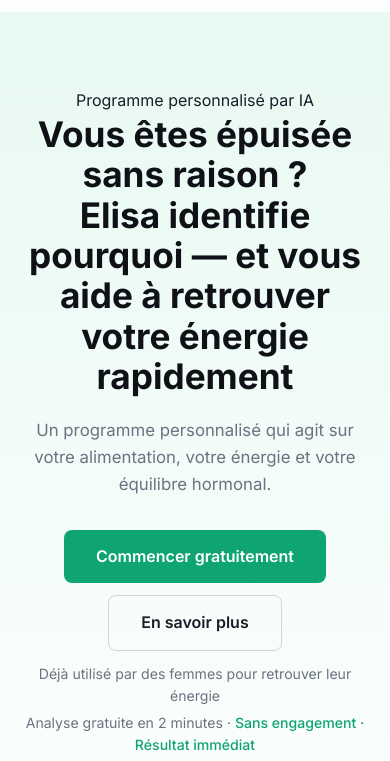
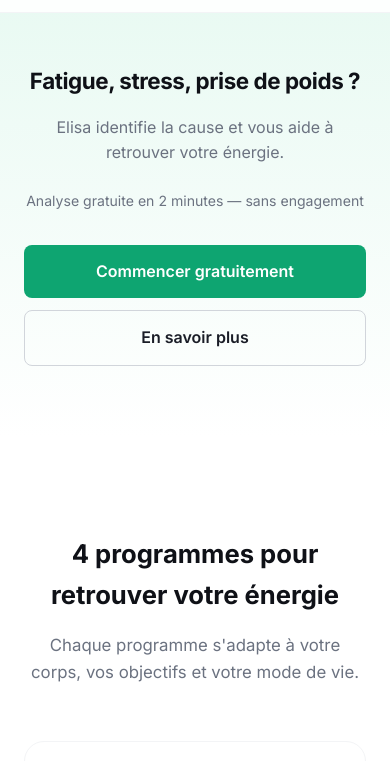
Before and after one commit to fernandesemmanuel454-ship-it/elisa-health, a website: page index.html in a window 390 px wide. Shown: the part 52-813 px from the top of the page. Drawn offline with Linux system fonts and the light colour scheme.

Commit message:
Hero simplifie : 4 elements, lisible en 3 secondes
- Titre reduit 35% : Fatigue, stress, prise de poids ?
- Sous-titre : Elisa identifie la cause et vous aide a retrouver votre energie
- Preuve : Analyse gratuite en 2 minutes - sans engagement
- 2 boutons : Commencer gratuitement (vert) + En savoir plus (outline)
- Supprime : badge, trust bar, hero card, proof social, micro CTA
- CSS : clamp(1.6rem, 3.5vw, 2.4rem), espacement aere
- Mobile : titre 1.4rem, boutons full width, padding reduit
- i18n FR + EN nettoye (cles inutilisees supprimees)

Co-Authored-By: Claude Opus 4.6 (1M context) <noreply@anthropic.com>

```diff
--- a/index.html
+++ b/index.html
@@ -40,27 +40,13 @@
 
   <!-- HERO -->
   <section class="hero">
-    <div class="container hero-inner">
-      <div class="hero-content">
-        <span class="badge" data-i18n="hero.badge">Programme personnalisé par IA</span>
-        <h1 data-i18n-html="hero.title">Vous êtes épuisée sans raison ?<br>Elisa identifie pourquoi — et vous aide à <span class="highlight">retrouver votre énergie rapidement</span></h1>
-        <p class="hero-sub" data-i18n="hero.sub">Un programme personnalisé qui agit sur votre alimentation, votre énergie et votre équilibre hormonal.</p>
-        <div class="hero-actions">
-          <a href="app.html" class="btn btn-lg" data-i18n="hero.cta1">Commencer gratuitement</a>
-          <a href="#comment-ca-marche" class="btn btn-outline btn-lg" data-i18n="hero.cta2">En savoir plus</a>
-        </div>
-        <p class="hero-proof" data-i18n="hero.proof" style="font-size:.88rem; color:var(--gray-600); margin-top:12px;">Déjà utilisé par des femmes pour retrouver leur énergie</p>
-        <p class="hero-micro" data-i18n="hero.micro" style="font-size:.88rem; color:var(--gray-600); margin-top:4px;">Analyse gratuite en 2 minutes · <span data-i18n="hero.micro2" style="color:var(--green); font-weight:500;">Sans engagement · Résultat immédiat</span></p>
-        <p class="hero-trust" data-i18n-html="hero.trust">✓ Programme personnalisé &nbsp; ✓ Sans régime strict &nbsp; ✓ Adapté à votre corps</p>
-      </div>
-      <div class="hero-visual">
-        <div class="hero-card">
-          <div class="hero-card-header" data-i18n="hero.card.hdr">Analyse en cours…</div>
-          <div class="hero-card-body">
-            <div class="pulse-dot"></div>
-            <p data-i18n="hero.card.body">Elisa identifie les causes de votre fatigue et prépare votre programme.</p>
-          </div>
-        </div>
+    <div class="container">
+      <h1 data-i18n="hero.title" style="max-width:600px; margin-left:auto; margin-right:auto;">Fatigue, stress, prise de poids ?</h1>
+      <p class="hero-sub" data-i18n="hero.sub">Elisa identifie la cause et vous aide à retrouver votre énergie.</p>
+      <p class="hero-proof" data-i18n="hero.proof">Analyse gratuite en 2 minutes — sans engagement</p>
+      <div class="hero-actions">
+        <a href="app.html" class="btn btn-lg" data-i18n="hero.cta1">Commencer gratuitement</a>
+        <a href="#comment-ca-marche" class="btn btn-outline btn-lg" data-i18n="hero.cta2">En savoir plus</a>
       </div>
     </div>
   </section>
@@ -313,16 +299,10 @@
     const translations = {
       fr: {
         'nav.prog': 'Programmes', 'nav.how': 'Comment ça marche', 'nav.pricing': 'Tarifs', 'nav.launch': "Lancer l'app",
-        'hero.badge': 'Programme personnalisé par IA',
-        'hero.title': "Vous êtes épuisée sans raison ?<br>Elisa identifie pourquoi — et vous aide à <span class=\"highlight\">retrouver votre énergie rapidement</span>",
-        'hero.sub': "Un programme personnalisé qui agit sur votre alimentation, votre énergie et votre équilibre hormonal.",
+        'hero.title': 'Fatigue, stress, prise de poids ?',
+        'hero.sub': 'Elisa identifie la cause et vous aide à retrouver votre énergie.',
+        'hero.proof': 'Analyse gratuite en 2 minutes — sans engagement',
         'hero.cta1': 'Commencer gratuitement', 'hero.cta2': 'En savoir plus',
-        'hero.proof': 'Déjà utilisé par des femmes pour retrouver leur énergie',
-        'hero.micro': 'Analyse gratuite en 2 minutes',
-        'hero.micro2': 'Sans engagement · Résultat immédiat',
-        'hero.trust': '✓ Programme personnalisé &nbsp; ✓ Sans régime strict &nbsp; ✓ Adapté à votre corps',
-        'hero.card.hdr': 'Analyse en cours…',
-        'hero.card.body': 'Elisa identifie les causes de votre fatigue et prépare votre programme.',
         'prog.title': '4 programmes pour retrouver votre énergie',
         'prog.sub': "Chaque programme s'adapte à votre corps, vos objectifs et votre mode de vie.",
         'prog.nut.t': 'Nutrition', 'prog.nut.d': "Des repas adaptés à votre corps pour retrouver de l'énergie et faciliter la perte de poids.",
@@ -357,16 +337,10 @@
       },
       en: {
         'nav.prog': 'Programs', 'nav.how': 'How it works', 'nav.pricing': 'Pricing', 'nav.launch': 'Launch app',
-        'hero.badge': 'AI-powered personalized program',
-        'hero.title': 'Exhausted for no reason?<br>Elisa finds out why — and helps you <span class="highlight">get your energy back fast</span>',
-        'hero.sub': 'A personalized program that works on your diet, energy and hormonal balance.',
+        'hero.title': 'Fatigue, stress, weight gain?',
+        'hero.sub': 'Elisa identifies the cause and helps you get your energy back.',
+        'hero.proof': 'Free analysis in 2 minutes — no commitment',
         'hero.cta1': 'Start for free', 'hero.cta2': 'Learn more',
-        'hero.proof': 'Already used by women to restore their energy',
-        'hero.micro': 'Free analysis in 2 minutes',
-        'hero.micro2': 'No commitment · Instant results',
-        'hero.trust': '✓ Personalized program &nbsp; ✓ No strict diets &nbsp; ✓ Adapted to your body',
-        'hero.card.hdr': 'Analyzing…',
-        'hero.card.body': 'Elisa identifies the causes of your fatigue and prepares your program.',
         'prog.title': '4 programs to restore your energy',
         'prog.sub': 'Each program adapts to your body, your goals and your lifestyle.',
         'prog.nut.t': 'Nutrition', 'prog.nut.d': 'Meals tailored to your body to restore energy and support weight loss.',
--- a/style.css
+++ b/style.css
@@ -105,51 +105,48 @@ img { max-width: 100%; display: block; }
 
 /* ---- Hero ---- */
 .hero {
-  padding: 140px 0 80px;
+  padding: 140px 0 96px;
   text-align: center;
   background: linear-gradient(180deg, var(--green-light) 0%, var(--white) 100%);
 }
 
-.hero-badge {
-  display: inline-block;
-  padding: 6px 16px;
-  border-radius: 40px;
-  background: var(--white);
-  border: 1px solid var(--gray-300);
-  font-size: .8rem;
-  font-weight: 600;
-  color: var(--green);
-  margin-bottom: 24px;
+.hero h1 {
+  font-size: clamp(1.6rem, 3.5vw, 2.4rem);
+  font-weight: 700;
+  line-height: 1.2;
+  margin-bottom: 20px;
+  color: var(--black);
+  letter-spacing: -0.02em;
 }
 
-.hero h1 {
-  font-size: clamp(2.2rem, 5vw, 3.6rem);
-  font-weight: 700;
-  line-height: 1.15;
-  margin-bottom: 20px;
-  color: var(--black);
+.hero-sub {
+  max-width: 520px;
+  margin: 0 auto 24px;
+  color: var(--gray-600);
+  font-size: 1.1rem;
+  line-height: 1.6;
 }
 
-.text-accent { color: var(--green); }
-
-.hero-sub {
-  max-width: 600px;
+.hero-proof {
+  font-size: .88rem;
+  color: var(--gray-600);
   margin: 0 auto 32px;
-  color: var(--gray-600);
-  font-size: 1.05rem;
 }
 
-.hero-actions { display: flex; gap: 12px; justify-content: center; flex-wrap: wrap; }
-
-.hero-stats {
+.hero-actions {
   display: flex;
+  gap: 12px;
   justify-content: center;
-  gap: 48px;
-  margin-top: 56px;
+  flex-wrap: wrap;
 }
 
-.stat strong { display: block; font-size: 1.6rem; color: var(--black); }
-.stat span { font-size: .82rem; color: var(--gray-600); }
+@media (max-width: 600px) {
+  .hero { padding: 120px 0 72px; }
+  .hero h1 { font-size: 1.4rem; }
+  .hero-sub { font-size: 1rem; }
+  .hero-actions { flex-direction: column; align-items: stretch; }
+  .hero-actions .btn { width: 100%; }
+}
 
 /* ---- Section ---- */
 .section { padding: 96px 0; }
```
